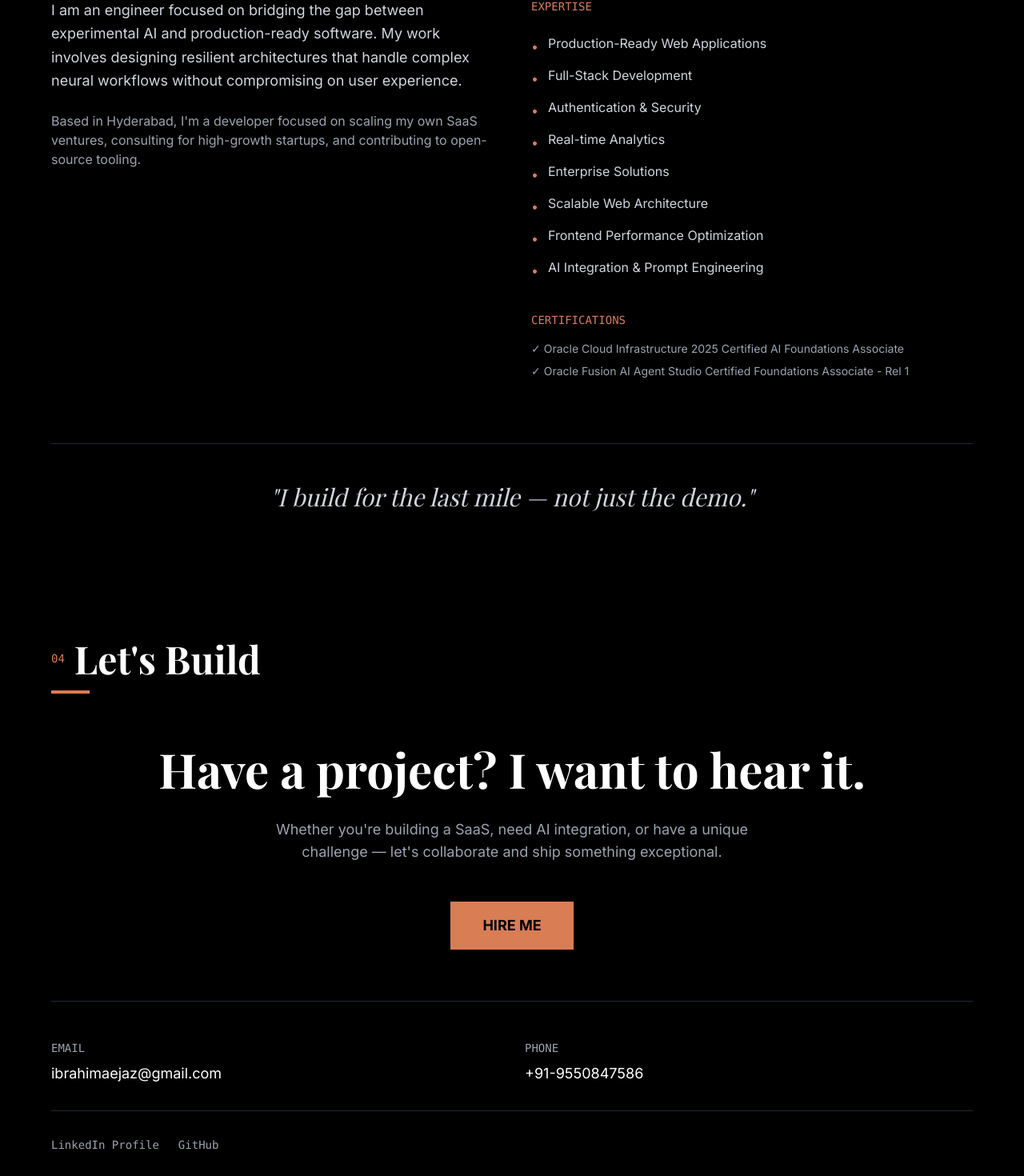
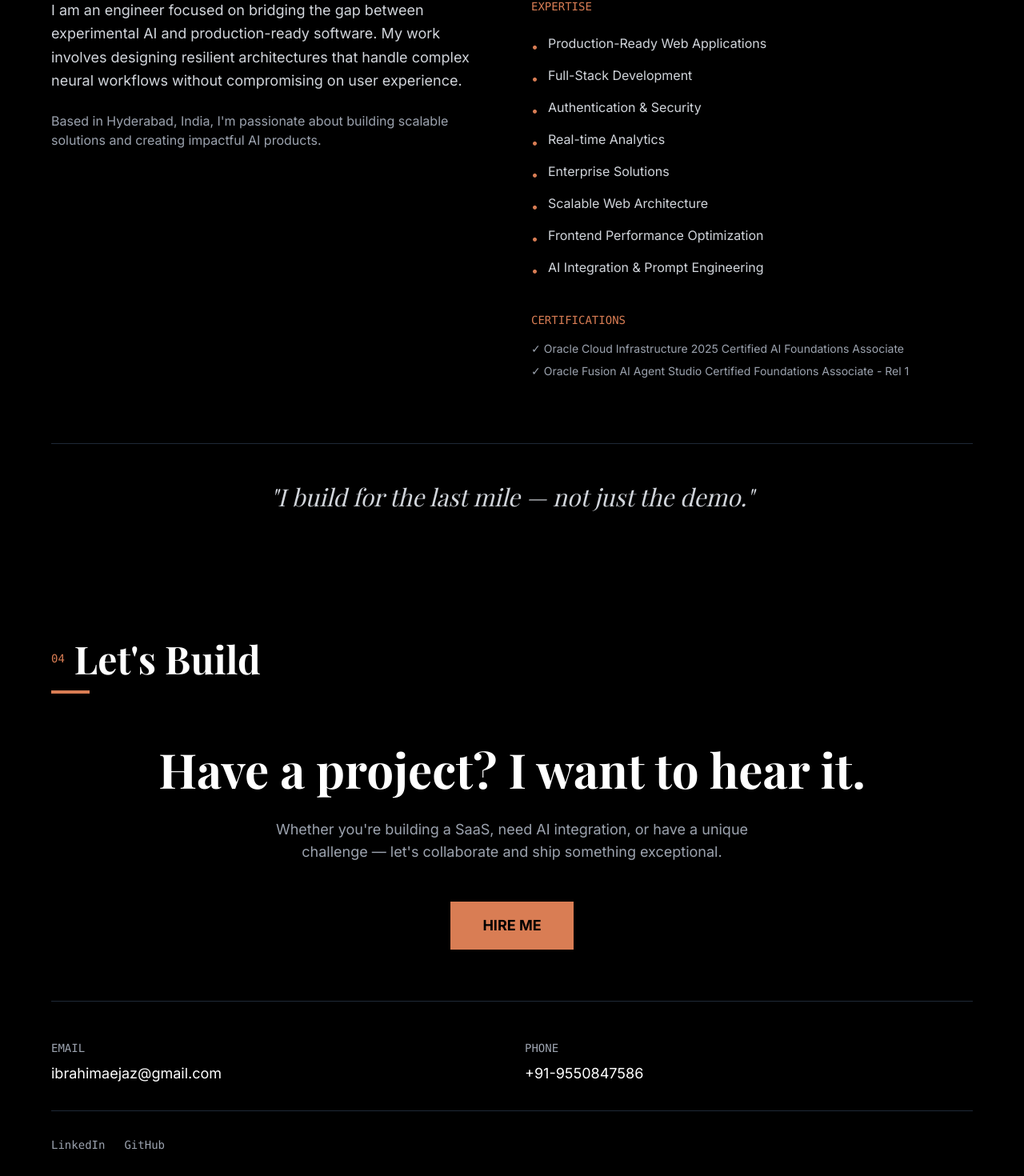
Before and after one commit to IBM07/Portfolio, a Next.js app: page / in a window 1280 px wide. Shown: the part 2612-4082 px from the top of the page at 80% size. Built offline with nearby package versions, Linux system fonts and the light colour scheme.

Commit message:
Updated CTA and About Me

```diff
--- a/src/components/About.tsx
+++ b/src/components/About.tsx
@@ -45,8 +45,7 @@ export default function About() {
           <div className="animate-on-scroll" style={{ "--animate-delay": "150ms" } as React.CSSProperties}>
             <p className="text-gray-300 text-lg leading-relaxed mb-6">{resumeData.bio}</p>
             <p className="text-gray-400">
-              Based in Hyderabad, I'm a developer focused on scaling my own SaaS ventures, consulting for high-growth startups,
-              and contributing to open-source tooling.
+              Based in {resumeData.personal.location}, I'm passionate about building scalable solutions and creating impactful AI products.
             </p>
           </div>
 
--- a/src/components/CTA.tsx
+++ b/src/components/CTA.tsx
@@ -60,7 +60,7 @@ export default function CTA() {
               rel="noopener noreferrer"
               className="text-gray-400 hover:text-orange-500 transition font-mono text-sm"
             >
-              LinkedIn Profile
+              LinkedIn
             </a>
             <a
               href={resumeData.personal.github}
```
